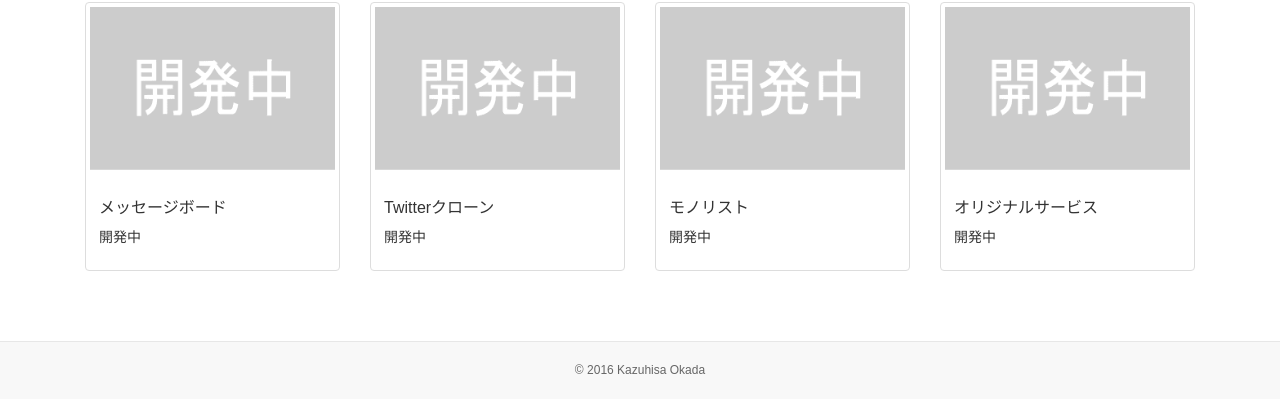
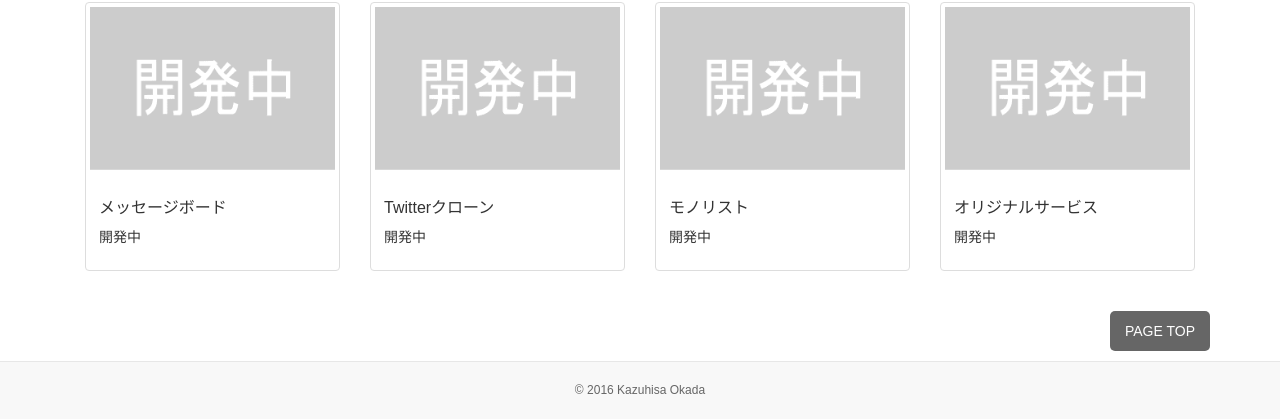
Before and after one commit to kazzz1215/kazzz1215.github.io, a plain HTML site: page index.html in a window 1280 px wide. Shown: the part 621-1040 px from the top of the page. Drawn offline with nearby package versions, Linux system fonts and the light colour scheme.

Commit message:
add js pagetop

```diff
--- a/index.html
+++ b/index.html
@@ -44,6 +44,23 @@
 
             h3 {
                 font-size: 16px;
+            }
+
+            #pagetop a {
+                background: #666;
+                text-decoration: none;
+                color: #fff;
+                width: 100px;
+                padding: 10px 0;
+                margin-top: -30px;
+                text-align: center;
+                display: block;
+                border-radius: 5px;
+            }
+
+            #page-top a:hover {
+                text-decoration: none;
+                background: #999;
             }
 
             footer {
@@ -147,10 +164,20 @@
                     </div>
                 </div>
             </div>
-
+            <p id="pagetop" class="pull-right"><a href="#">PAGE TOP</a></p>
         </div>
         <footer>
             <div class="copyright">© 2016 Kazuhisa Okada</div>
         </footer>
+
+        <!-- TOPへ戻る -->
+        <script type="text/javascript">
+            $(function(){
+                $("#pagetop").click(function(){
+                    $("html,body").animate({scrollTop:0},'slow');
+                    return false;
+                });
+            });
+        </script>
     </body>
 </html>
```
